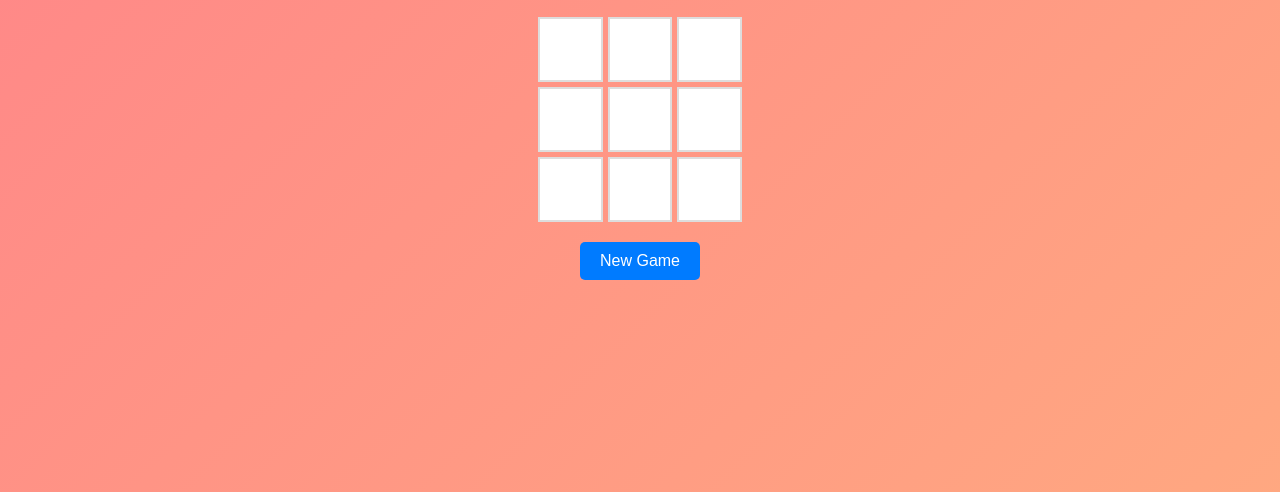
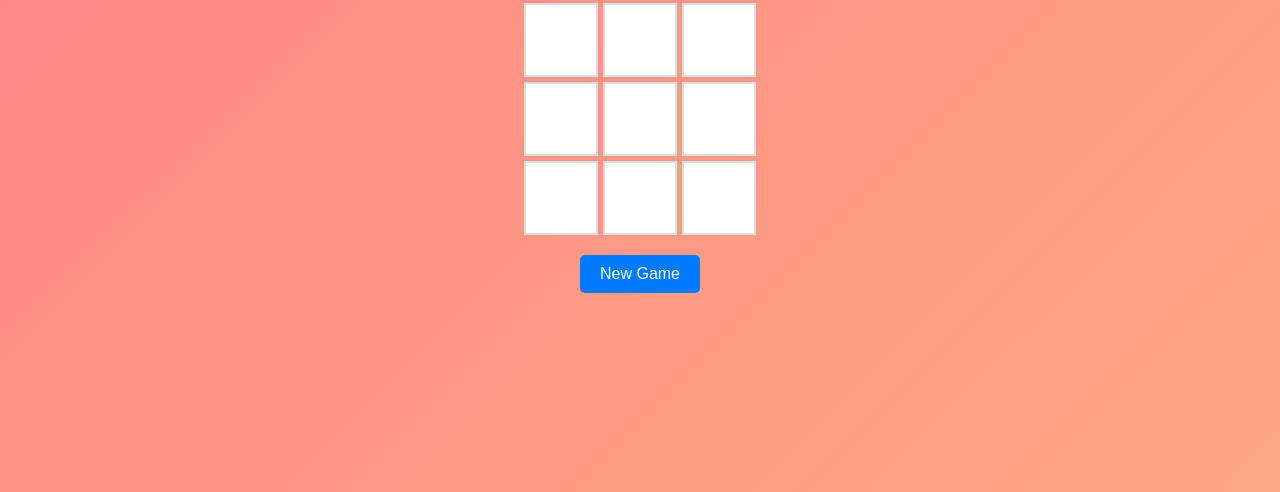
Before and after one commit to BhimkantGope/tic-tac-toe-app-, a plain HTML site: page index.html in a window 1280 px wide. Shown: the part 308-800 px from the top of the page. Drawn offline with Linux system fonts and the light colour scheme.

Commit message:
I have added hight and width for cell.

```diff
--- a/style.css
+++ b/style.css
@@ -47,6 +47,8 @@ h1 {
 }
 
 .cell {
+  width: 70px;
+  height: 70px;
   background: #fff;
   border: 2px solid #ddd;
   font-size: 2rem;
```
